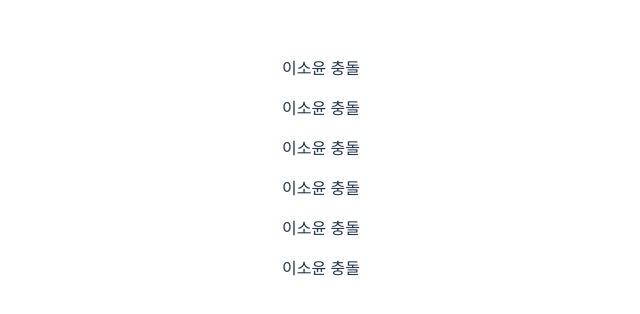
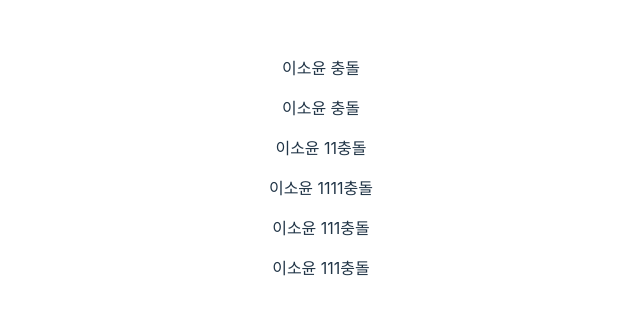
Before and after one commit to oxopolitics-internship-for-zerobase/KMTestingRepo, a React (Vite) app: page / in a window 1280 px wide. Shown: the part 232-546 px from the top of the page, without its empty margins (319-959 px from the left). Built offline with nearby package versions, Linux system fonts and the light colour scheme.

Commit message:
Update 🔥 c충돌 발생..?

```diff
--- a/src/App.jsx
+++ b/src/App.jsx
@@ -20,14 +20,14 @@ function App() {
       </div><div>
         <p>이소윤 충돌</p>
       </div><div>
-        <p>이소윤 충돌</p>
+        <p>이소윤 11충돌</p>
       </div><div>
-        <p>이소윤 충돌</p>
+        <p>이소윤 1111충돌</p>
       </div><div>
-        <p>이소윤 충돌</p>
+        <p>이소윤 111충돌</p>
       </div>
       <div>
-        <p>이소윤 충돌</p>
+        <p>이소윤 111충돌</p>
       </div>
 
     </>
```
